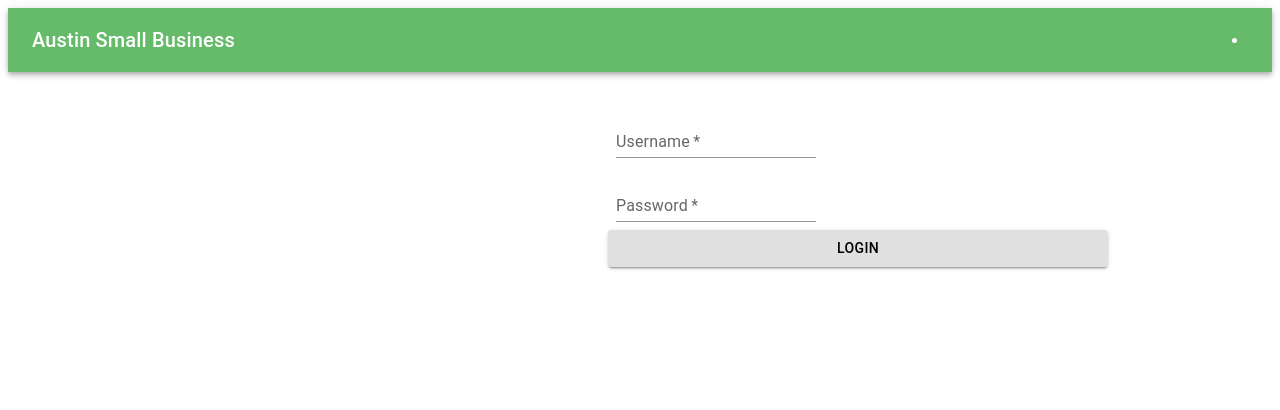
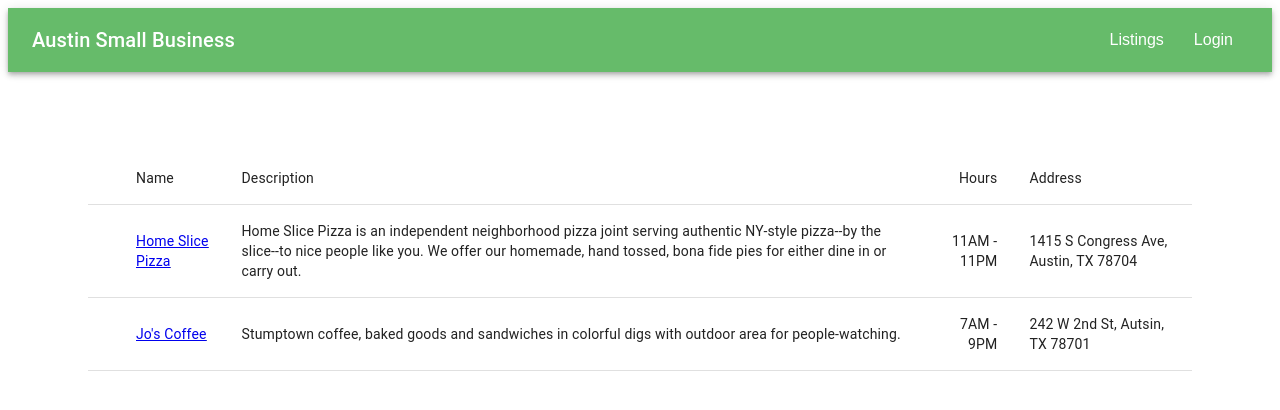
Before and after one commit to MarisolM09/Small-business-411, a React (Create React App) app: page / in a window 1280 px wide. Shown: the top 410 px of the page. Built offline with nearby package versions, Linux system fonts and the light colour scheme.

Commit message:
implemented router and links

```diff
--- a/src/App.css
+++ b/src/App.css
@@ -17,3 +17,15 @@ form {
     margin-left: 600px;
     margin-top: 30px;
 }
+
+.nav-list {
+    list-style: none;
+    display: flex;
+
+}
+
+.nav-list-item {
+    margin: auto 15px;
+    font-family: Arial, Helvetica, sans-serif;
+
+}
--- a/src/App.js
+++ b/src/App.js
@@ -1,18 +1,16 @@
 import Navbar from "./components/Navbar";
-// import Listings from './components/Listings'
+import { BrowserRouter } from "react-router-dom";
+import Router from "./Router";
 
 import "./App.css";
-// import PizzaListing from "./components/PizzaListing";
-// import CoffeeListing from "./components/CoffeeListing";
-import Login from './components/Login'
 
 function App() {
   return (
     <div className="App">
-
-      <Navbar title="Austin Small Business" />
-      {/* <Listings /> */}
-      <Login />
+      <BrowserRouter>
+        <Navbar title="Austin Small Business" />
+        <Router />
+      </BrowserRouter>
     </div>
   );
 }
--- a/src/Router.js
+++ b/src/Router.js
@@ -1,13 +1,19 @@
-import React from 'react';
-import { Routes, Route } from 'react-router-dom';
-
+import React from "react";
+import { Routes, Route } from "react-router-dom";
+import Listings from "./components/Listings";
+import Login from "./components/Login";
+import PizzaListing from "./components/PizzaListing";
+import CoffeeListing from "./components/CoffeeListing"
 
 const Router = () => {
-    return (
-        <Routes>
-
-        </Routes>
-    );
-}
+  return (
+    <Routes>
+      <Route path="/" element={<Listings />}></Route>
+      <Route path="/login" element={<Login />}></Route>
+      <Route path="/pizzalisting" element={<PizzaListing />}></Route>
+      <Route path="/coffeelisting" element={<CoffeeListing />}></Route>
+    </Routes>
+  );
+};
 
 export default Router;
--- a/src/components/Listings.js
+++ b/src/components/Listings.js
@@ -3,6 +3,8 @@ import Table from "@mui/material/Table";
 import TableBody from "@mui/material/TableBody";
 import TableCell from "@mui/material/TableCell";
 import TableRow from "@mui/material/TableRow";
+import { Link } from "react-router-dom";
+
 
 export default function Listings() {
   return (
@@ -19,7 +21,7 @@ export default function Listings() {
           <TableRow>
             <TableCell component="th" scope="row"></TableCell>
             <TableCell sx={{ textDecoration: "underline" }} align="left">
-              Home Slice Pizza
+            <Link to="/pizzalisting">Home Slice Pizza</Link>
             </TableCell>
             <TableCell align="left">
               Home Slice Pizza is an independent neighborhood pizza joint
@@ -35,7 +37,7 @@ export default function Listings() {
           <TableRow>
             <TableCell component="th" scope="row"></TableCell>
             <TableCell sx={{ textDecoration: "underline" }} align="left">
-              Jo's Coffee
+            <Link to="/coffeelisting">Jo's Coffee</Link>
             </TableCell>
             <TableCell align="left">
               Stumptown coffee, baked goods and sandwiches in colorful digs with
--- a/src/components/Navbar.js
+++ b/src/components/Navbar.js
@@ -1,21 +1,29 @@
-import * as React from 'react';
-import AppBar from '@mui/material/AppBar';
-import Box from '@mui/material/Box';
-import Toolbar from '@mui/material/Toolbar';
-import Typography from '@mui/material/Typography';
+import * as React from "react";
+import AppBar from "@mui/material/AppBar";
+import Box from "@mui/material/Box";
+import Toolbar from "@mui/material/Toolbar";
+import Typography from "@mui/material/Typography";
+import { Link } from "react-router-dom";
 
-
+const linkStyle = {
+  textDecoration: "none",
+  color: 'white'
+};
 
 export default function Navbar(props) {
   return (
     <Box sx={{ flexGrow: 1 }}>
-      <AppBar position="static" style={{backgroundColor: "#66bb6a"}}>
+      <AppBar position="static" style={{ backgroundColor: "#66bb6a" }}>
         <Toolbar>
           <Typography variant="h6" component="div" sx={{ flexGrow: 1 }}>
             {props.title}
           </Typography>
-          <ul>
-            <li>
+          <ul className="nav-list">
+            <li className="nav-list-item">
+              <Link to="/" style={linkStyle}>Listings</Link>
+            </li>
+            <li className="nav-list-item">
+              <Link to="/login" style={linkStyle}>Login</Link>
             </li>
           </ul>
         </Toolbar>
```
